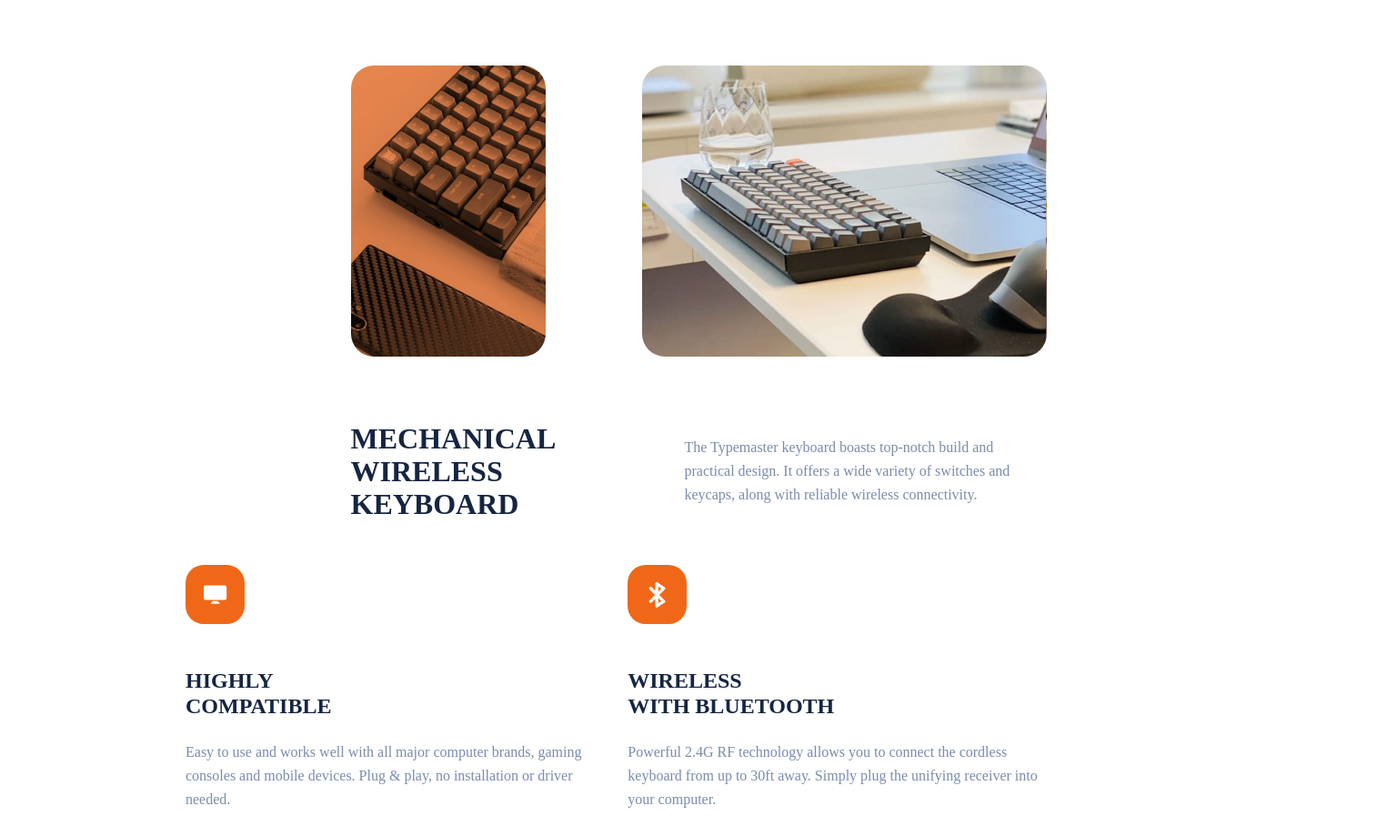
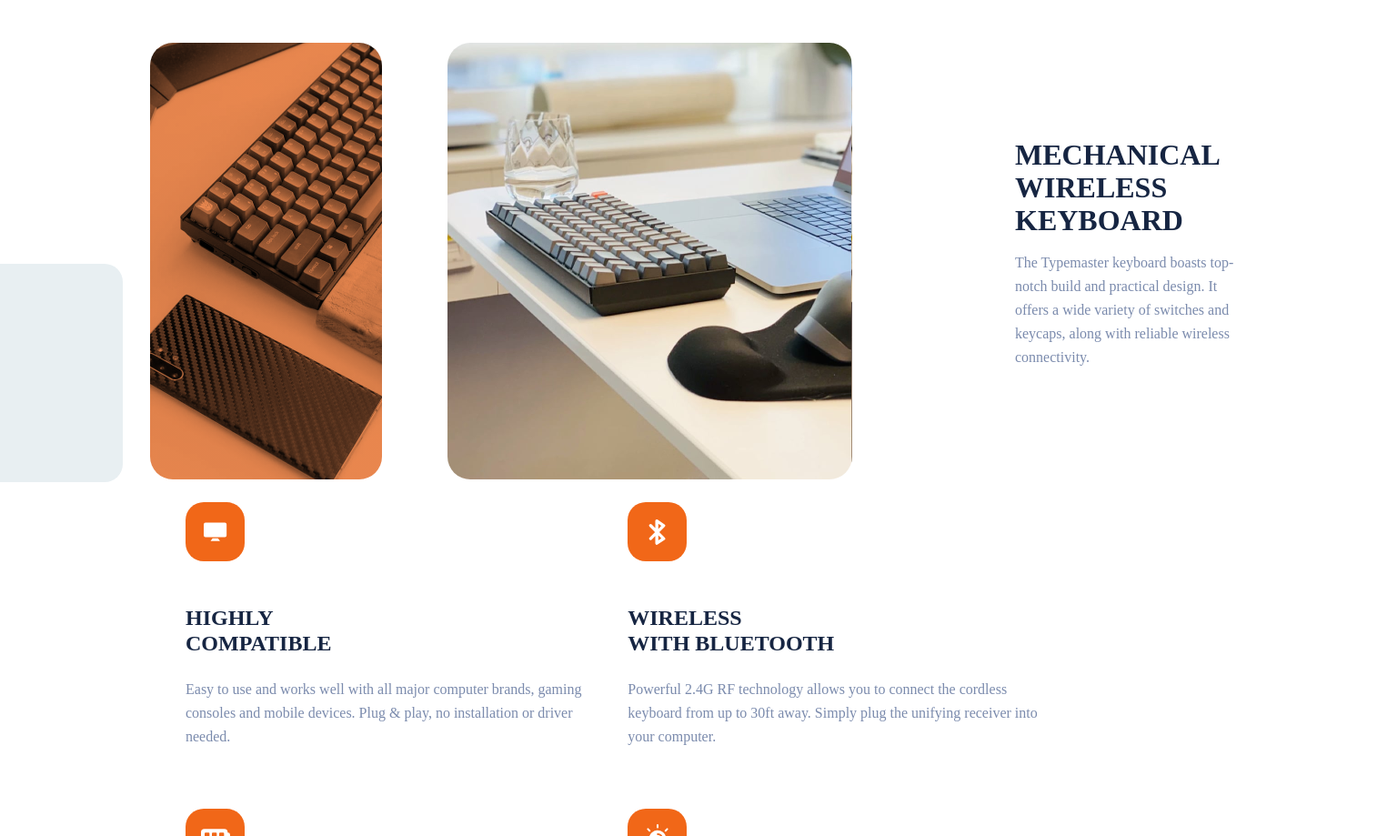
Before and after one commit to Guin-/typemaster-prelaunch, a plain HTML site: page src/index.html in a window 1536 px wide. Shown: the part 660-1579 px from the top of the page at 91% size. Drawn offline with Linux system fonts and the light colour scheme.

Commit message:
desktop product about

```diff
--- a/src/index.html
+++ b/src/index.html
@@ -37,6 +37,9 @@
     </header>
     <main>
       <section class="product-about">
+        <div class="outer-square outer-square-left">
+          <img class="square-pattern" src="./assets/shared/pattern-square.svg" alt="gray square">
+        </div>
         <div class="product-about-images">
           <div class="phone-keyboard rounded-corners-image"></div>
           <div class="glass-keyboard rounded-corners-image"></div>
--- a/src/main.css
+++ b/src/main.css
@@ -280,6 +280,7 @@ header {
     width: 478px;
     margin-right: -39px;
     margin-top: 4em;
+    left: 50px;
 }
 
 .cta-action {
@@ -361,10 +362,11 @@ header {
 @media only screen and (min-width: 1400px) {
     .wrapper {
         margin: 0px 165px;
+        gap: 50px;
     }
 
     header {
-        padding: 55px 0;
+        padding: 55px 0 0 0;
     }
 
     .outer-square {
@@ -375,6 +377,11 @@ header {
         height: 240px;
         top: 196px;
         right: -125px;
+    }
+
+    .outer-square-left {
+        left: -120px;
+        top: 950px
     }
 
     .square-pattern {
@@ -390,6 +397,45 @@ header {
         border-radius: 25px;
     }
 
+    .product-about {
+        max-width: fit-content;
+        grid-template-rows: 480px;
+        grid-template-columns: 2fr 1fr;
+        padding: 0;
+    }
+
+    .product-about-images {
+        grid-gap: 27px;
+    }
+
+    .product-about-text {
+        grid-row: 1;
+        display: flex;
+        flex-direction: column;
+        justify-content: center;
+        align-items: flex-end;
+    }
+
+    .product-title {
+        margin: 0;
+    }
+
+    .product-description {
+        width: 255px;
+        align-self: flex-end;
+    }
+
+    .phone-keyboard {
+        width: 255px;
+        background: url('./assets/desktop/image-phone-and-keyboard.jpg'), linear-gradient(rgba(241,103,24, 0.75), rgba(241,103,24, 0.75));
+        background-size: contain;
+    }
+
+    .glass-keyboard {
+        width: 445px;
+        background: url('./assets/desktop/image-glass-and-keyboard.jpg');
+        background-size: contain;
+    }
 }
 
 }
```
